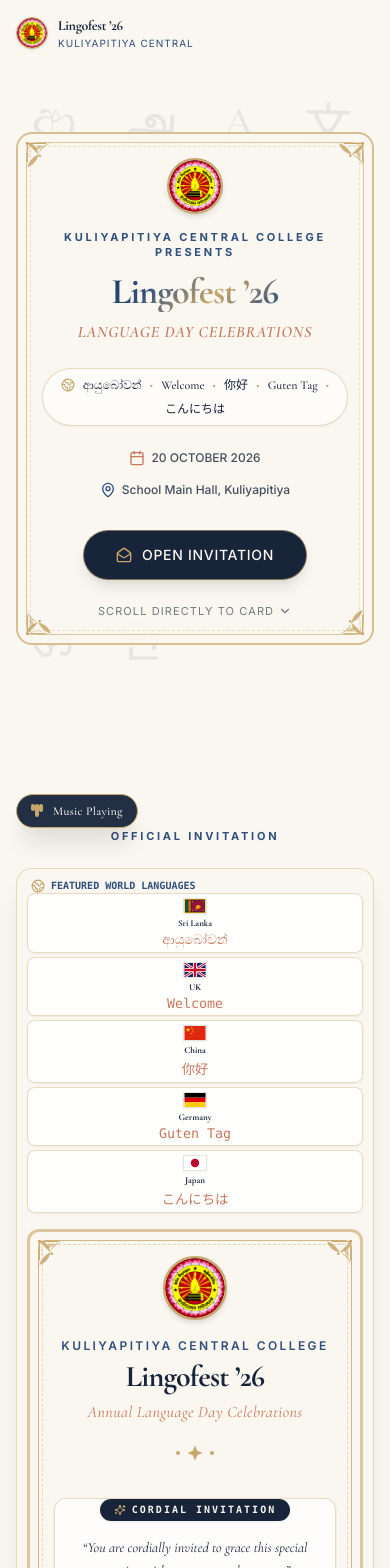
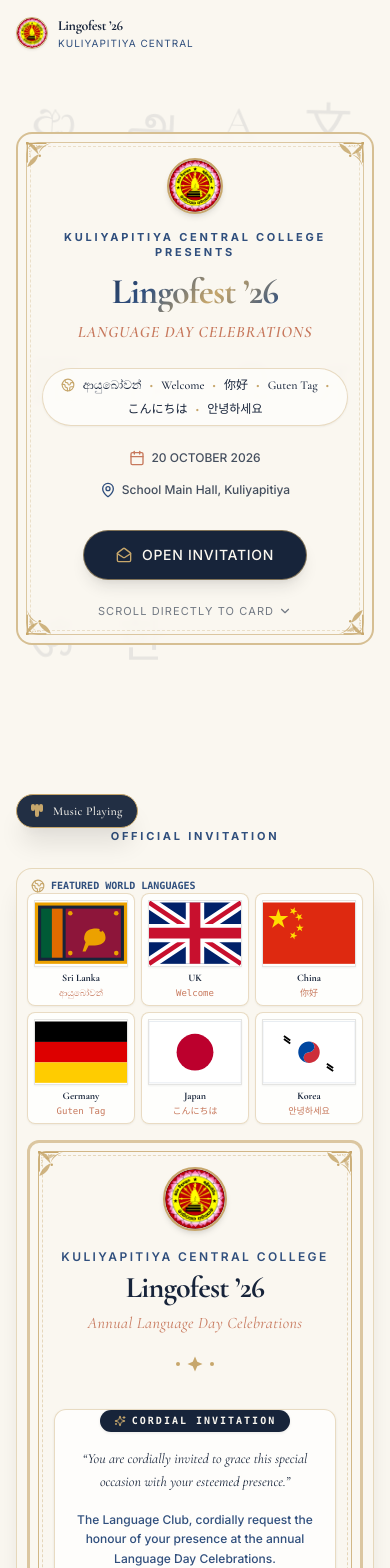
Before and after one commit to RMthisal/lingofest_cck, a React (Vite) app: page / in a window 390 px wide. Shown: the top 1568 px of the page. Built offline with nearby package versions, Linux system fonts and the light colour scheme; a web font is replaced by a local one.

Commit message:
Add Korean (South Korea: 안녕하세요) to language list with responsive mobile layout

```diff
--- a/src/components/InternationalFlagFrame.tsx
+++ b/src/components/InternationalFlagFrame.tsx
@@ -38,12 +38,12 @@
           </div>
           <div className="hidden sm:inline-flex items-center gap-1 text-[10px] font-serif italic text-[#C7785C]">
             <Sparkles className="w-3 h-3 text-[#C7A76C]" />
-            <span>5 Celebrating Traditions</span>
+            <span>6 Celebrating Traditions</span>
           </div>
         </div>
 
-        {/* 5-Language Header Grid — Fully visible on mobile AND desktop */}
-        <div className="grid grid-cols-5 gap-1 sm:gap-2.5 md:gap-3 mb-4">
+        {/* 6-Language Header Grid — 2 rows of 3 on mobile, 6 across on desktop */}
+        <div className="grid grid-cols-3 sm:grid-cols-6 gap-1.5 sm:gap-2 md:gap-3 mb-4">
           {FLAGS_DATA.map((flag) => {
             const isSelected = activeFlag?.id === flag.id;
             return (
@@ -53,7 +53,7 @@
                 onClick={() => setActiveFlag(isSelected ? null : flag)}
                 onMouseEnter={() => setActiveFlag(flag)}
                 onMouseLeave={() => setActiveFlag(null)}
-                className={`flex flex-col items-center justify-center p-1 sm:p-2.5 rounded-lg border transition-all duration-200 text-center cursor-pointer select-none ${
+                className={`flex flex-col items-center justify-center p-1.5 sm:p-2.5 rounded-lg border transition-all duration-200 text-center cursor-pointer select-none ${
                   isSelected
                     ? 'bg-white border-[#C7A76C] shadow-md -translate-y-0.5'
                     : 'bg-white/80 hover:bg-white border-[#C7A76C]/40 hover:border-[#C7A76C] shadow-2xs hover:shadow-xs'
@@ -62,16 +62,21 @@
                 aria-label={`${flag.country} language greeting`}
               >
                 {/* Flag Icon */}
-                <div className="w-6 h-4 sm:w-9 sm:h-5 md:w-11 md:h-7 rounded-xs sm:rounded overflow-hidden shadow-2xs border border-black/10 mb-1">
+                <div className="w-7 h-4.5 sm:w-9 sm:h-5 md:w-11 md:h-7 rounded-xs sm:rounded overflow-hidden shadow-2xs border border-black/10 mb-1">
                   <FlagIcon countryCode={flag.code} className="w-full h-full object-cover" title={flag.country} />
                 </div>
 
                 {/* Country Name */}
-                <span className="text-[9px] sm:text-[11px] md:text-xs font-serif font-bold text-[#17243A] leading-tight truncate w-full">
+                <span className="text-[10px] sm:text-[11px] md:text-xs font-serif font-bold text-[#17243A] leading-tight truncate w-full">
                   {flag.country === "United Kingdom" ? (
                     <>
                       <span className="sm:hidden">UK</span>
                       <span className="hidden sm:inline">United Kingdom</span>
+                    </>
+                  ) : flag.country === "South Korea" ? (
+                    <>
+                      <span className="sm:hidden">Korea</span>
+                      <span className="hidden sm:inline">South Korea</span>
                     </>
                   ) : (
                     flag.country
@@ -79,7 +84,7 @@
                 </span>
 
                 {/* Native Greeting */}
-                <span className="text-[8px] sm:text-[10px] md:text-[11px] text-[#C7785C] font-mono leading-tight truncate w-full mt-0.5 font-medium">
+                <span className="text-[9px] sm:text-[10px] md:text-[11px] text-[#C7785C] font-mono leading-tight truncate w-full mt-0.5 font-medium">
                   {flag.greeting}
                 </span>
 
@@ -109,7 +114,9 @@
                   onClick={() => setActiveFlag(flag)}
                   className="inline-flex items-center gap-1 px-2 py-0.5 rounded-full bg-white/70 hover:bg-white text-[9px] sm:text-[11px] font-sans text-[#17243A] border border-[#C7A76C]/30 cursor-pointer transition-colors"
                 >
-                  <span className="font-semibold text-[#304F7D]">{flag.country === "United Kingdom" ? "UK" : flag.country}:</span>
+                  <span className="font-semibold text-[#304F7D]">
+                    {flag.country === "United Kingdom" ? "UK" : flag.country === "South Korea" ? "Korea" : flag.country}:
+                  </span>
                   <span className="font-mono text-[#C7785C]">{flag.greeting}</span>
                 </span>
                 {idx < FLAGS_DATA.length - 1 && (
--- a/src/components/IntroScreen.tsx
+++ b/src/components/IntroScreen.tsx
@@ -104,6 +104,8 @@
             <span className="text-[#17243A] font-medium">Guten Tag</span>
             <span className="text-[#C7A76C]">•</span>
             <span className="text-[#17243A] font-medium">こんにちは</span>
+            <span className="text-[#C7A76C]">•</span>
+            <span className="text-[#17243A] font-medium">안녕하세요</span>
           </div>
 
           {/* Date & Venue Preview */}
--- a/src/data/eventData.ts
+++ b/src/data/eventData.ts
@@ -53,13 +53,14 @@
   ],
 };
 
-// Featured 5 official international celebration countries
+// Featured 6 official international celebration countries
 export const FLAGS_DATA: FlagItem[] = [
   { id: "lk", country: "Sri Lanka", language: "Sinhala & Tamil", greeting: "ආයුබෝවන්", script: "සිංහල", code: "LK" },
   { id: "gb", country: "United Kingdom", language: "English", greeting: "Welcome", script: "English", code: "GB" },
   { id: "cn", country: "China", language: "Mandarin", greeting: "你好", script: "中文", code: "CN" },
   { id: "de", country: "Germany", language: "German", greeting: "Guten Tag", script: "Deutsch", code: "DE" },
   { id: "jp", country: "Japan", language: "Japanese", greeting: "こんにちは", script: "日本語", code: "JP" },
+  { id: "kr", country: "South Korea", language: "Korean", greeting: "안녕하세요", script: "한국어", code: "KR" },
 ];
 
 export const MULTILINGUAL_GLYPHS = [
```
